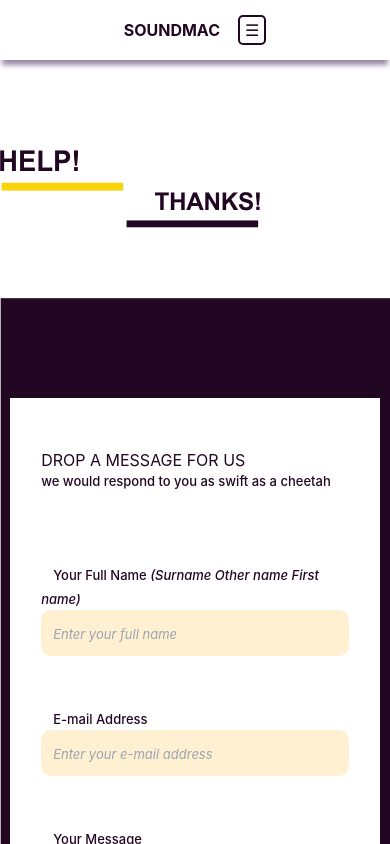
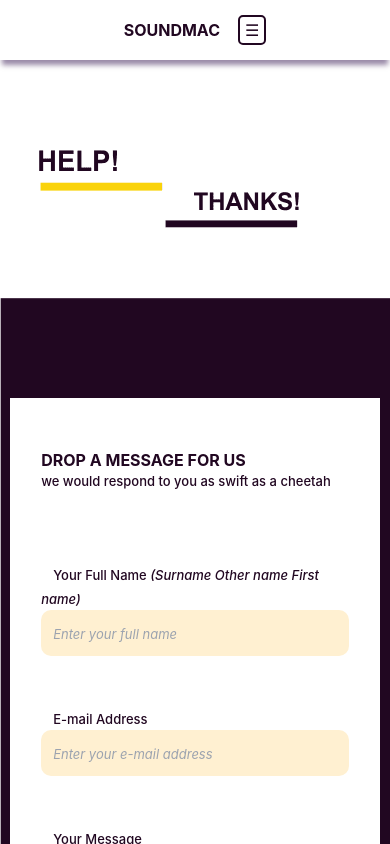
Before and after one commit to Tobbeycc1/soundmac, a React (Create React App) app: page /contact in a window 390 px wide. Shown: the top 844 px of the page. Built offline with nearby package versions, Linux system fonts and the light colour scheme.

Commit message:
all bold made

```diff
--- a/src/CSS files/Contact.module.css
+++ b/src/CSS files/Contact.module.css
@@ -10,6 +10,10 @@
     background-repeat: no-repeat;
     background: url(../images/contact\ purple\ and\ white\ backgro.png);
     margin: 70px 0px 150px 0px;
+}
+.dropA{
+    font-size: 1.47vw;
+    font-weight: bold;
 }
 .ContactFormSubCon{
 
@@ -78,6 +82,9 @@
     cursor: pointer;
 
 }
+.helpAndThanksImage{
+    padding-left: 10vw;
+}
 .contactFormBtn:hover{
     border: 2px solid var(--purple);
     color: var(--purple);
@@ -87,6 +94,10 @@
     .ContactCon{
         margin: 150px 0px 0px 0px ;
         text-align: center;
+    }
+    .dropA{
+        font-size: 16px;
+        font-weight: bold;
     }
 }
 @media screen and (max-width: 540px) {
--- a/src/CSS files/Home.module.css
+++ b/src/CSS files/Home.module.css
@@ -165,10 +165,14 @@
 }
 .reachLargerTextA{
     font-size: 1.76vw;
+    font-weight: bold;
+
 }
 .reachLargerText{
     margin-bottom: 75px;
     font-size: 1.76vw;
+    font-weight: bold;
+
 }
 .signUpOrLogIn{
     text-decoration: none;
--- a/src/CSS files/MusicDribution.module.css
+++ b/src/CSS files/MusicDribution.module.css
@@ -1,6 +1,7 @@
 .earn{
     font-size: 1.5vw;
     margin-bottom: 30px;
+    font-weight: bold;
 }
 .musicLogotext{
     margin-top: 30px;
--- a/src/CSS files/Pricing.module.css
+++ b/src/CSS files/Pricing.module.css
@@ -48,6 +48,8 @@
 }
 .iA{
     font-size: 1.5vw;
+    font-weight: bold;
+
 }
 @media screen and (max-width: 999px) {
     .iA{
--- a/src/CSS files/Promotion.module.css
+++ b/src/CSS files/Promotion.module.css
@@ -8,6 +8,8 @@ margin: 200px 50px 0px 50px;
     margin-top: 180px;
     font-size: 2.2vw;
     width: 28.5vw;
+    font-weight: bold;
+
 }
 .text{
     font-size: 1.3vw;
@@ -59,6 +61,8 @@ font-size: 1.32vw;
 .checkOur{
     margin: 160px 50px;
     font-size: 1.62vw;
+    font-weight: bold;
+
 }
 .checkOurText{
     margin-top: 20px;
--- a/src/CSS files/packageDetails.module.css
+++ b/src/CSS files/packageDetails.module.css
@@ -1,5 +1,7 @@
 .packageName{
   font-size: 1.38vw;
+  font-weight: bold;
+
 }
 .packageDetailsText {
   width: 50vw;
@@ -25,6 +27,8 @@
 .packagenewPrice {
   color: red;
   font-size: 2.34vw;
+  font-weight: bold;
+
 }
 .priceIncludes {
   font-size: 0.952vw;
--- a/src/CSS files/packagesForm.module.css
+++ b/src/CSS files/packagesForm.module.css
@@ -11,10 +11,14 @@
   padding: 20px 40px;
   border-radius: 10px;
   font-size: 1.37vw;
+  font-weight: bold;
+
 }
 .personalDetails {
   margin-top: 70px;
   font-size: 1.37vw;
+  font-weight: bold;
+
 }
 .ensure {
   font-size: 0.81vw;
@@ -106,15 +110,21 @@
 .cartSummaryHeader {
   margin-top: 130px;
   font-size: 1.37vw;
+  font-weight: bold;
+
 }
 .newSingleJSXCon {
   margin-top: 20px;
   display: flex;
   font-size: 1.37vw;
+  font-weight: bold;
+
 }
 .newSingleJSXHeader {
   margin-right: auto;
   font-size: 1.02vw;
+  font-weight: bold;
+
 }
 .checkOutBtnCon{
 text-align: center;
--- a/src/Pages/Contact.js
+++ b/src/Pages/Contact.js
@@ -4,11 +4,11 @@ import helpAndThanksImage from '../images/help and thanks.png'
 function Contact(props) {
     return(
         <div className={classes.ContactCon}>
-        <img src={helpAndThanksImage}/>
+        <img src={helpAndThanksImage} alt={helpAndThanksImage} className={classes.helpAndThanksImage}/>
 
         <div className={classes.ContactFormCon}>
             <diV className={classes.ContactFormSubCon}>
-                <h1>DROP A MESSAGE FOR US </h1>
+                <h1 className={classes.dropA}>DROP A MESSAGE FOR US </h1>
                 <p className={classes.weWould}> we would respond to you as swift as a cheetah</p>
 
                 <form>
```
